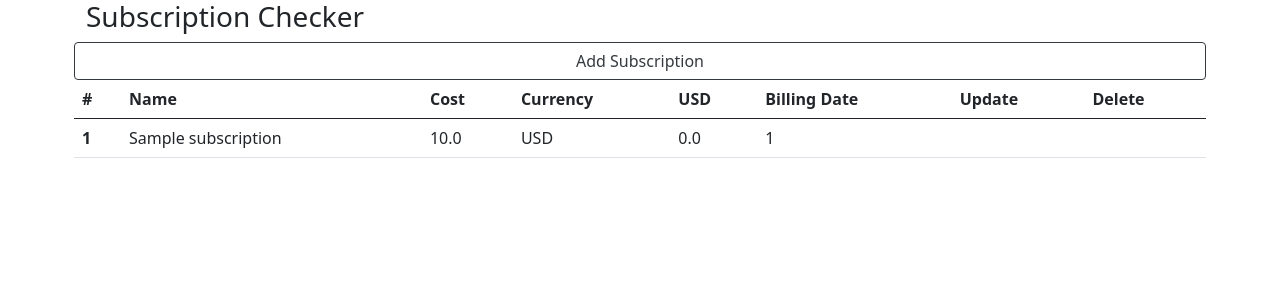
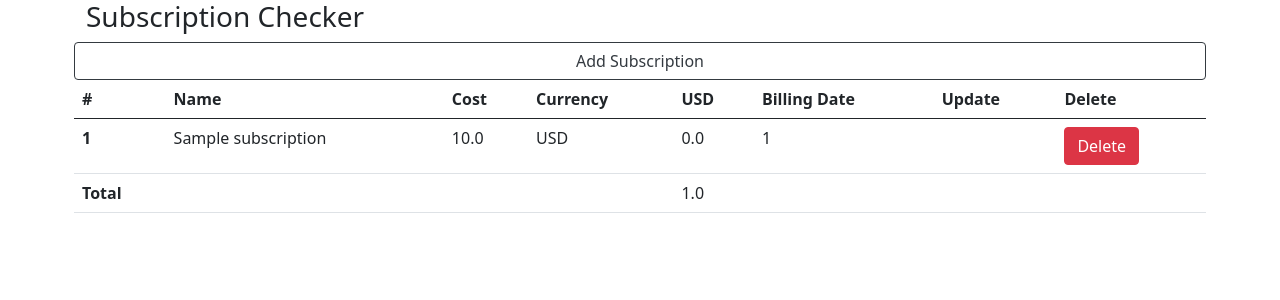
Before and after one commit to Angry-Maid/subscription_checker, a Flask app: template app/templates/index.html in a window 1280 px wide. Shown: the top 300 px of the page. Run offline with Flask 2, Linux system fonts and the light colour scheme; tables that the repository leaves empty hold one stand-in row (values such as "Sample post"); the template is opened without the code that fills it: values that come from a table or form of the project are taken from there, most other values are stand-ins (such as "Sample title", 1, 10 or a date in 2020); some libraries are stand-ins or nearby versions.

Commit message:
Add delete and total in local currency

```diff
--- a/app/routes.py
+++ b/app/routes.py
@@ -32,13 +32,14 @@
         {
             **sub.to_dict(),
             local_currency: sub.cost * exchange_rates[f'{sub.currency}_{local_currency}'] if sub.currency != local_currency else '-'
-        } for sub in Subscription.query.all()
+        } for sub in Subscription.query.order_by(Subscription.billing_date, Subscription.id).all()
     ]
 
     return render_template(
         'index.html',
         subscriptions=subs,
-        local_currency=local_currency
+        local_currency=local_currency,
+        total_local=sum(map(lambda x: x[local_currency] if x[local_currency] != '-' else 0, subs))
     )
 
 
@@ -60,3 +61,15 @@
         flash(f'Added \'{form.name.data}\' to subscriptions')
         return redirect(url_for('index'))
     return render_template('subscription.html', form=form)
+
+
+@app.route('/delete/<_id>')
+def delete(_id):
+    sub = Subscription.query.filter_by(id=_id).first_or_404()
+
+    flash(f'Deleted \'{sub.name}\' from subscriptions')
+
+    db.session.delete(sub)
+    db.session.commit()
+
+    return redirect(url_for('index'))
--- a/app/templates/index.html
+++ b/app/templates/index.html
@@ -41,9 +41,19 @@
                         <td>{{ sub[local_currency] | round(2, 'floor') }}</td>
                         <td>{{ sub['billing_date'] }}</td>
                         <td></td>
-                        <td></td>
+                        <td><a class="btn btn-danger" href="{{ url_for('delete', _id=sub['id']) }}">Delete</a></td>
                     </tr>
                 {% endfor %}
+                <tr>
+                    <th>Total</th>
+                    <td></td>
+                    <td></td>
+                    <td></td>
+                    <td>{{ total_local | round(2, 'floor') }}</td>
+                    <td></td>
+                    <td></td>
+                    <td></td>
+                </tr>
             </tbody>
         </table>
     </div>
```
